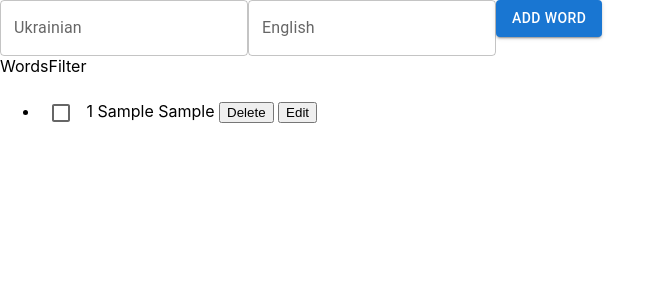
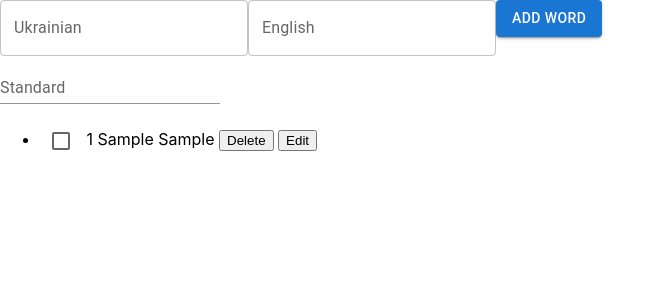
Before and after one commit to alinabodnar1/english-app, a React (Create React App) app: page / in a window 1280 px wide. Both pictures are taken after typing "Sample", "Sample" into the empty fields and a click on the button "ADD WORD". Shown: the top 300 px of the page, without its empty margins (0-666 px from the left). Built offline with nearby package versions, Linux system fonts and the light colour scheme.

Commit message:
add Features

```diff
--- a/src/components/App.jsx
+++ b/src/components/App.jsx
@@ -1,29 +1,63 @@
-import WordsFilter from "./WordsFilter/WordsFilter";
-import WordsForm from "./WordsForm/WordsForm";
-import WordsList from "./WordsList/WordsList";
-import React, { Component } from 'react'
+import WordsFilter from './WordsFilter/WordsFilter';
+import WordsForm from './WordsForm/WordsForm';
+import WordsList from './WordsList/WordsList';
+import React, { Component } from 'react';
 
 export default class App extends Component {
   state = {
     words: [],
-    filter: ''
-}
+    filter: '',
+  };
 
-  addWord = (word) => {
-    this.setState((prevState) => {
+  addWord = word => {
+    this.setState(prevState => {
       return {
         words: [...prevState.words, word],
-      }
-    })
-  }
-
+      };
+    });
+  };
+  handleChange = e => {
+    this.setState({
+      filter: e.target.value,
+    });
+  };
+  removeWord = id => {
+    this.setState(prevState => ({
+      words: prevState.words.filter(el => el.id !== id),
+    }));
+  };
+  filterWords = () => {
+    const { words, filter } = this.state;
+    return words.filter(word => {
+      return (
+        word.uaWord.toLowerCase().includes(filter.toLowerCase().trim()) ||
+        word.enWord.toLowerCase().includes(filter.toLowerCase().trim())
+      );
+    });
+  };
+  editWord = word => {
+    this.setState(prevState => ({
+      words: prevState.words.map(el => {
+        if (el.id === word.id) {
+          return word;
+        }
+        return el;
+      }),
+    }));
+  };
+  /* -------------------------------------------------------------------------- */
   render() {
+    const filteredWords = this.filterWords();
     return (
       <div>
-        <WordsForm addWord={ this.addWord} />
-        <WordsFilter />
-        <WordsList words={this.state.words}/>
+        <WordsForm addWord={this.addWord} />
+        <WordsFilter value={this.state.filter} onChange={this.handleChange} />
+        <WordsList
+          words={filteredWords}
+          onDelete={this.removeWord}
+          onEdit={this.editWord}
+        />
       </div>
-    )
+    );
   }
 }
--- a/src/components/WordsFilter/WordsFilter.jsx
+++ b/src/components/WordsFilter/WordsFilter.jsx
@@ -1,7 +1,16 @@
-import React from 'react'
+import React from 'react';
+import TextField from '@mui/material/TextField';
 
-export default function WordsFilter() {
+export default function WordsFilter({ value, onChange }) {
   return (
-    <div>WordsFilter</div>
-  )
+    <div>
+      <TextField
+        id="standard-basic"
+        label="Standard"
+        variant="standard"
+        value={value}
+        onChange={onChange}
+      />
+    </div>
+  );
 }
--- /dev/null
+++ b/src/components/WordsList/WordListItem.jsx
@@ -0,0 +1,68 @@
+import React, { Component } from 'react';
+import Checkbox from '@mui/material/Checkbox';
+import TextField from '@mui/material/TextField';
+
+export default class WordListItem extends Component {
+  state = {
+    isEdit: false,
+    uaWord: this.props.word.uaWord,
+    enWord: this.props.word.enWord,
+  };
+  handleEdit = () => {
+    if (this.state.isEdit) {
+      const updatedWord = {
+        ...this.props.word,
+        enWord: this.state.enWord,
+        uaWord: this.state.uaWord,
+      };
+      this.props.onEdit(updatedWord);
+    }
+    this.setState(prevState => ({
+      isEdit: !prevState.isEdit,
+    }));
+  };
+  onChange = e => {
+    this.setState({
+      [e.target.name]: e.target.value,
+    });
+  };
+  render() {
+    const { index, word, onDelete } = this.props;
+    const { isEdit } = this.state;
+    return (
+      <li key={word.id}>
+        <Checkbox /> <span>{index + 1}</span>{' '}
+        {isEdit ? (
+          <TextField
+            id="outlined-basic"
+            label="English"
+            variant="outlined"
+            onChange={this.onChange}
+            name="enWord"
+            value={this.state.enWord}
+          />
+        ) : (
+          <span>{word.enWord}</span>
+        )}{' '}
+        {isEdit ? (
+          <TextField
+            id="outlined-basic"
+            label="Ukrainian"
+            variant="outlined"
+            name="uaWord"
+            onChange={this.onChange}
+            value={this.state.uaWord}
+          />
+        ) : (
+          <span>{word.uaWord}</span>
+        )}{' '}
+        <button onClick={() => onDelete(word.id)} type="button">
+          Delete
+        </button>{' '}
+        <button onClick={this.handleEdit} type="button">
+          {isEdit ? 'Save' : 'Edit'}
+        </button>
+      </li>
+    );
+  }
+}
--- a/src/components/WordsList/WordsList.jsx
+++ b/src/components/WordsList/WordsList.jsx
@@ -1,24 +1,18 @@
 import React from 'react';
-import Checkbox from '@mui/material/Checkbox';
+import WordListItem from './WordListItem';
 
-export default function WordsList({words}) {
-    return (
-        <ul>
-            {words.map((word,index) => (
-                <li key={word.id}>
-                    <Checkbox />
-                    { ' '}
-                    <span>{index + 1}</span>
-                    { ' '}
-                    <span>{word.enWord}</span>
-                    { ' '}
-                    <span>{word.uaWord}</span>
-                    { ' '}
-                    <button type="button">Delete</button>
-                    { ' '}
-                    <button type="button">Edit</button>
-                </li>
-            ))}
-        </ul>
-   )
+export default function WordsList({ words, onDelete, onEdit }) {
+  return (
+    <ul>
+      {words.map((word, index) => (
+        <WordListItem
+          key={word.id}
+          word={word}
+          index={index}
+          onDelete={onDelete}
+          onEdit={onEdit}
+        />
+      ))}
+    </ul>
+  );
 }
```
